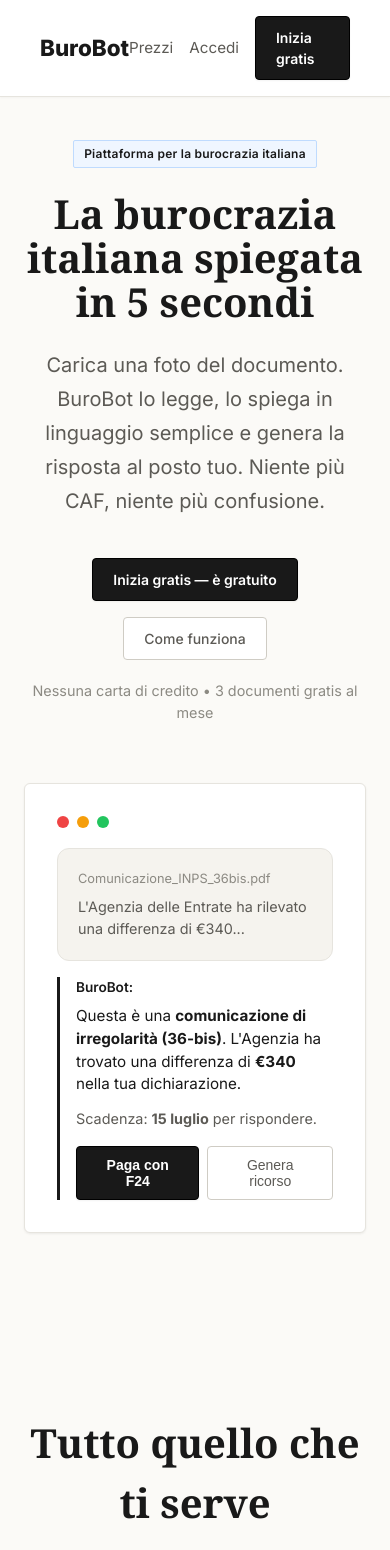
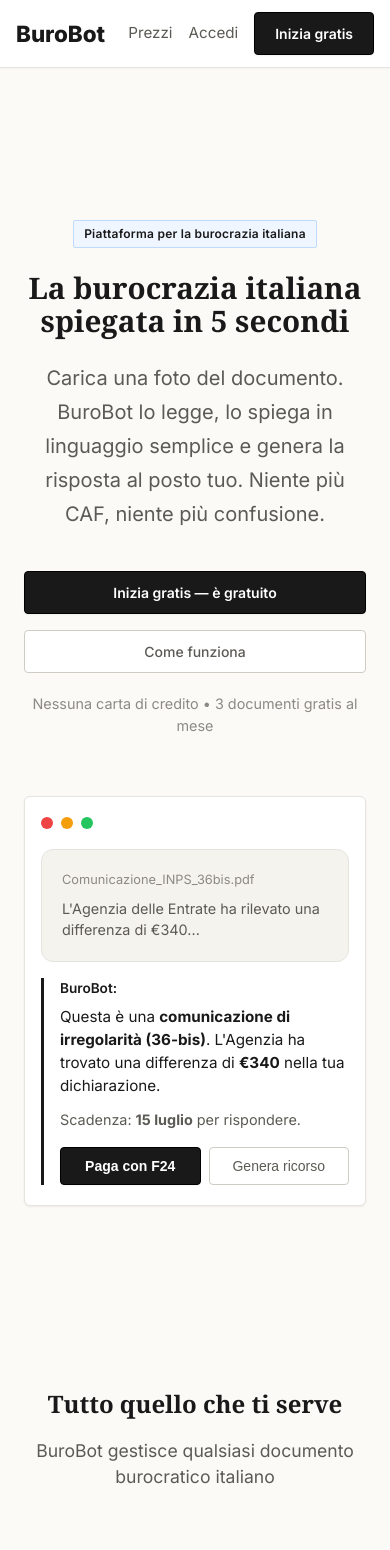
Before and after one commit to RealHarounJ/burobot, a Next.js app in the folder frontend/: page / in a window 390 px wide. Shown: the top 1550 px of the page. Built offline with nearby package versions, Linux system fonts and the light colour scheme.

Commit message:
Aggiunto supporto responsive completo con media queries per tutti i dispositivi (mobile, tablet, desktop) e ottimizzazione layout dashboard

```diff
--- a/frontend/app/dashboard/page.tsx
+++ b/frontend/app/dashboard/page.tsx
@@ -591,7 +591,7 @@
 
         {/* TAB: ANALISI PRINCIPALE */}
         {activeTab === "analisi" && (
-          <div style={{ display: "grid", gridTemplateColumns: "minmax(300px, 420px) 1fr", gap: "28px", alignItems: "start" }}>
+          <div className="dashboard-layout">
 
             {/* LEFT: Upload + History */}
             <div style={{ display: "flex", flexDirection: "column", gap: "24px" }}>
--- a/frontend/app/globals.css
+++ b/frontend/app/globals.css
@@ -549,3 +549,50 @@
   border: 2.5px solid #e2e8f0 !important;
   border-top-color: var(--primary) !important;
 }
+
+/* ===================== RESPONSIVE LAYOUT & MEDIA QUERIES ===================== */
+.dashboard-layout {
+  display: grid;
+  grid-template-columns: minmax(300px, 420px) 1fr;
+  gap: 28px;
+  align-items: start;
+}
+
+@media (max-width: 900px) {
+  .dashboard-layout {
+    grid-template-columns: 1fr;
+    gap: 20px;
+  }
+}
+
+@media (max-width: 768px) {
+  main, .hero-bg {
+    padding-top: 80px !important;
+  }
+
+  nav {
+    padding: 12px 16px !important;
+  }
+
+  .glass-card, .feature-card, .pricing-card {
+    padding: 20px 16px !important;
+  }
+
+  h1 {
+    font-size: 1.85rem !important;
+  }
+  h2 {
+    font-size: 1.5rem !important;
+  }
+
+  .stat-card {
+    padding: 12px 14px !important;
+  }
+}
+
+@media (max-width: 480px) {
+  .btn-primary, .btn-secondary, .btn-success {
+    width: 100% !important;
+    justify-content: center !important;
+  }
+}
```
